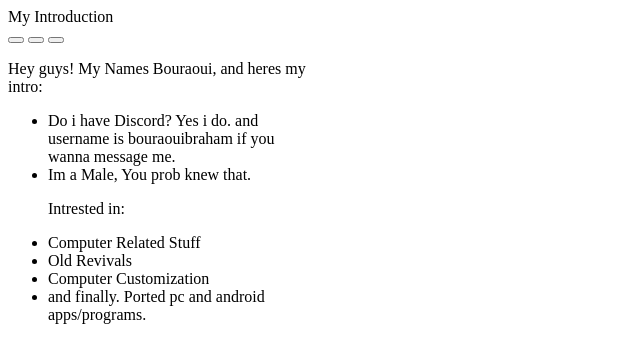
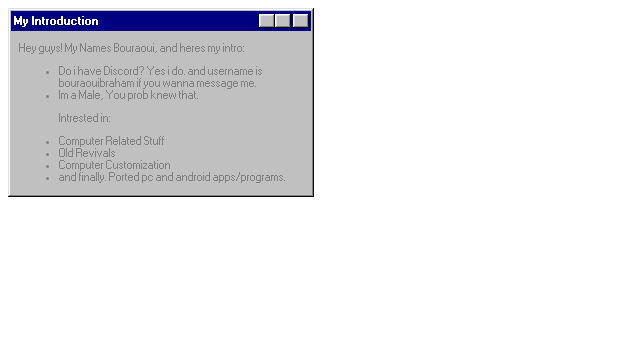
Before and after one commit to TheCoolOne12/TheCoolOne12.github.io, a plain HTML site: page index.html in a window 1280 px wide. Shown: the whole page, without its empty margins (0-640 px from the left). Drawn offline with Linux system fonts and the light colour scheme.

Commit message:
Update index.html

```diff
--- a/index.html
+++ b/index.html
@@ -1,7 +1,7 @@
 <!DOCTYPE html>
 <html>
 <head>
-  <link rel="stylesheet" href="95.css">
+  <link rel="stylesheet" href="style.css">
 </head>
 <body>
 <div class="window" style="width: 300px">
```
